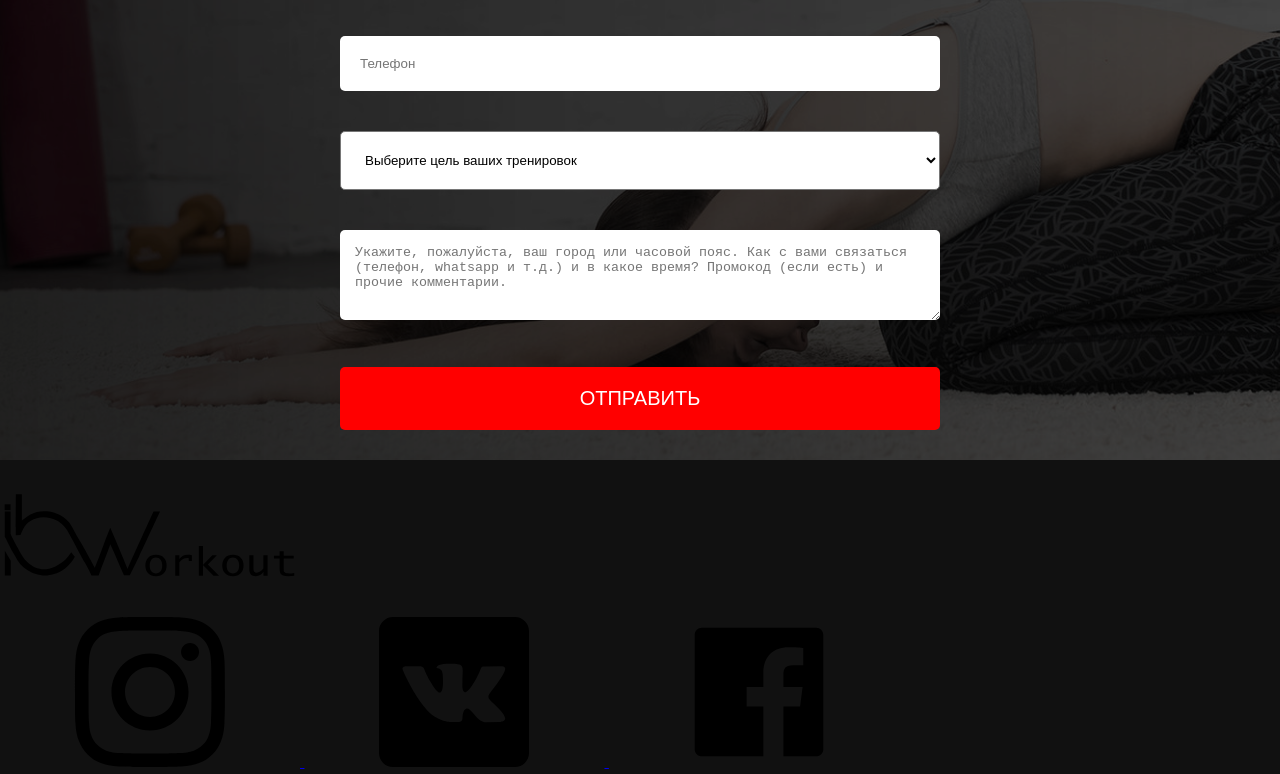
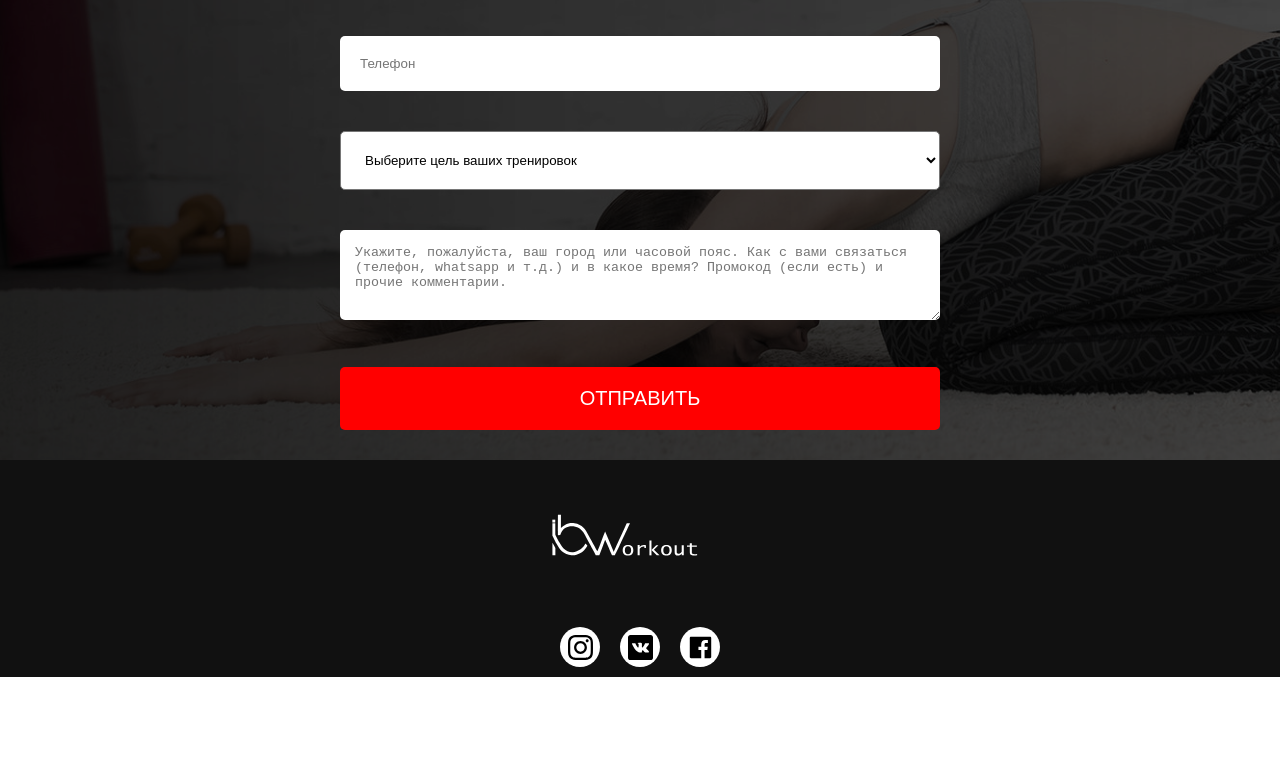
Before and after one commit to vmwhoami/ibworkout, a website built with webpack: page dist/index.html in a window 1280 px wide. Shown: the part 6166-6940 px from the top of the page. After the commit the page ends 6843 px from the top, so only its background shows below. Built offline with nearby package versions, Linux system fonts and the light colour scheme.

Commit message:
Add the styling for the footer

```diff
--- a/src/style/_footer.scss
+++ b/src/style/_footer.scss
@@ -2,4 +2,43 @@
   background-color: #111111;
  display: flex;
 //  flex-direction: column;
+
+
+
+
+&__social{
+  max-width: 120rem;
+margin: 0 auto;
+  display: flex;
+  flex-direction: column;
 }
+
+&__logo{}
+&__atag{}
+
+&__svglogo{
+  fill: white;
+  width: 15rem;
+  height: 15rem;
+}
+
+&__socialbtns{
+  display: flex;
+}
+
+&__roundbtn{
+  display: inline-flex;
+  justify-content: center;
+  align-items: center;
+  border-radius: 50%;
+  background-color: white;
+  width: 4rem;
+  height: 4rem;
+  margin: 1rem;
+}
+&__svg{
+  width: 2.5rem;
+  height: 2.5rem;
+  fill:black;
+}
+}
```
Also changed, not shown: dist/index.html.
